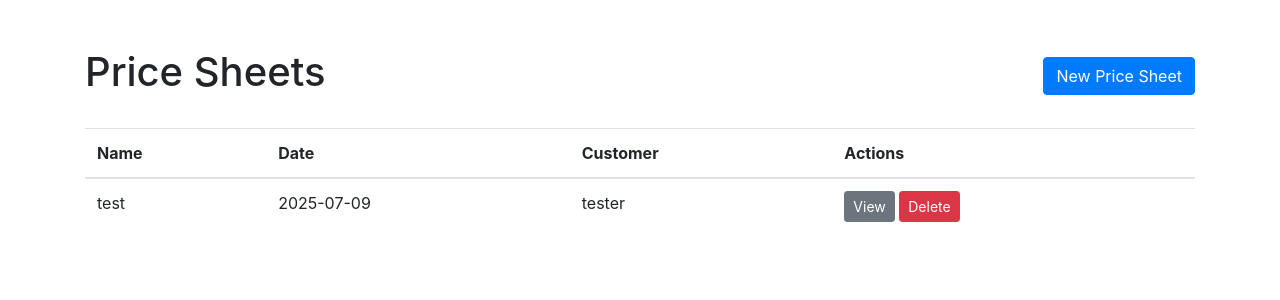
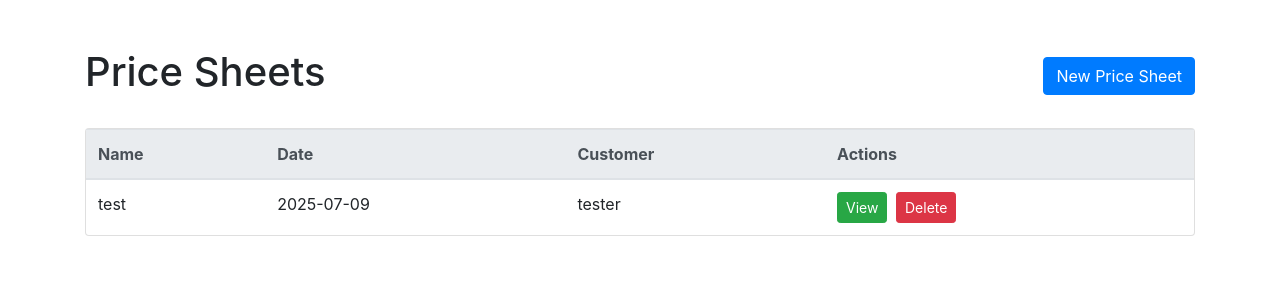
Before and after one commit to CadeStocker/SouthernProduce, a Flask app: page /price_sheet in a window 1280 px wide. Shown: the part 56-356 px from the top of the page. Run offline with Flask 3, Linux system fonts and the light colour scheme; a user stored in the database is signed in; some libraries are stand-ins or nearby versions.

Commit message:
style changes

```diff
--- a/ProducePricer/producepricer/static/main.css
+++ b/ProducePricer/producepricer/static/main.css
@@ -24,6 +24,13 @@
 .card-header {
   background-color: #28a745 !important;
   color: #fff !important;
+}
+
+/* make btn-secondary green everywhere */
+.btn-secondary {
+  background-color: #28a745 !important;
+  border-color:     #28a745 !important;
+  color:            #fff    !important;
 }
 
 /* Mobile breakpoints */
--- a/ProducePricer/producepricer/templates/items.html
+++ b/ProducePricer/producepricer/templates/items.html
@@ -3,7 +3,7 @@
 {% block title %}Items List{% endblock %}
 
 {% block content %}
-<div class="container">
+<div class="container mt-5">
   <h1>Items List</h1>
 
   <!-- Add / Import Buttons -->
@@ -120,7 +120,7 @@
 
         <td>
           <div class="d-flex" style="gap: 5px;">
-          <button type="button" class="btn btn-sm btn-warning"
+          <button type="button" class="btn btn-sm btn-secondary"
                   data-toggle="modal"
                   data-target="#updateItemInfoModal-{{ item.id }}">
             Update
--- a/ProducePricer/producepricer/templates/packaging.html
+++ b/ProducePricer/producepricer/templates/packaging.html
@@ -64,11 +64,11 @@
                                     <td colspan="5">No cost data available</td>
                                 {% endif %}
                                 <td>
+                                    <a href="{{ url_for('add_packaging_cost', packaging_id=item.id) }}" class="btn btn-sm btn-secondary">Add/Update Cost</a>
                                     <form method="POST" action="{{ url_for('delete_packaging', packaging_id=item.id) }}" style="display:inline;">
                                         <input type="hidden" name="csrf_token" value="{{ csrf_token() }}">
                                         <button type="submit" class="btn btn-sm btn-danger" onclick="return confirm('Are you sure you want to delete this packaging and all its associated cost history? This action cannot be undone.');">Delete</button>
                                     </form>
-                                    <a href="{{ url_for('add_packaging_cost', packaging_id=item.id) }}" class="btn btn-sm btn-secondary">Add/Update Cost</a>
                                 </td>
                             </tr>
                         {% endfor %}
--- a/ProducePricer/producepricer/templates/price_sheet.html
+++ b/ProducePricer/producepricer/templates/price_sheet.html
@@ -1,9 +1,10 @@
-<!-- filepath: producepricer/templates/price_sheet.html -->
+<!-- filepath: /Users/cadestocker/Desktop/SouthernProduce/ProducePricer/producepricer/templates/price_sheet.html -->
 {% extends "base.html" %}
 {% block title %}Price Sheets{% endblock %}
 
 {% block content %}
 <div class="container mt-5">
+  <!-- Header with New-Sheet button -->
   <div class="d-flex justify-content-between align-items-center mb-4">
     <h1>Price Sheets</h1>
     <button class="btn btn-primary" data-toggle="modal" data-target="#newPriceSheetModal">
@@ -12,8 +13,11 @@
   </div>
 
   {% if price_sheets %}
-  <table class="table table-hover">
-    <thead>
+  <div class="card mb-4">
+    <div class="card-body p-0">
+      <div class="table-responsive">
+        <table class="table table-hover mb-0">
+          <thead class="thead-light">
             <tr>
               <th>Name</th>
               <th>Date</th>
@@ -29,7 +33,7 @@
               <td>{{ customer_names[ps.customer_id] }}</td>
               <td>
                 <a href="{{ url_for('view_price_sheet', sheet_id=ps.id) }}"
-             class="btn btn-sm btn-secondary">
+                   class="btn btn-sm btn-secondary mr-1">
                   View
                 </a>
                 <form method="POST"
@@ -47,8 +51,11 @@
             {% endfor %}
           </tbody>
         </table>
+      </div>
+    </div>
+  </div>
   {% else %}
-    <p>No price sheets yet.</p>
+    <div class="alert alert-info">No price sheets yet.</div>
   {% endif %}
 </div>
 
--- a/ProducePricer/producepricer/templates/view_price_sheet.html
+++ b/ProducePricer/producepricer/templates/view_price_sheet.html
@@ -23,7 +23,7 @@
         <thead>
           <tr>
             <th>Name</th><th>Code</th><th>Case Wt.</th>
-            <th>Price</th>
+
           </tr>
         </thead>
         <tbody>
@@ -32,7 +32,7 @@
             <td>{{ item.name }}</td>
             <td>{{ item.code }}</td>
             <td>{{ "%.2f"|format(item.case_weight) }} lbs</td>
-            <td>${{ "%.2f"|format(item.price) }}</td>
+
           </tr>
           {% endfor %}
         </tbody>
```
Also changed, not shown: ProducePricer/producepricer/templates/customer.html (+8 -6 lines), ProducePricer/instance/site.db. Lines whose indentation alone changed are shown as unchanged.
